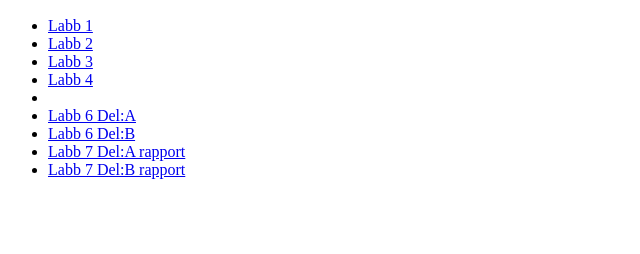
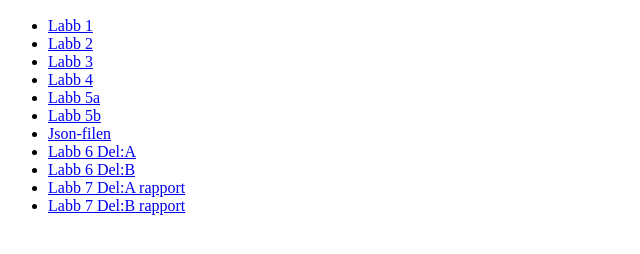
Before and after one commit to Mussse97/Webb3-Alla-labbar, a plain HTML site: page index.html in a window 1280 px wide. Shown: the part 110-364 px from the top of the page, without its empty margins (0-640 px from the left). Drawn offline with Linux system fonts and the light colour scheme.

Commit message:
WB3 DONE!
Signed-off-by: Mostafa Hussein <mh225qg@student.lnu.se>

```diff
--- a/index.html
+++ b/index.html
@@ -12,7 +12,9 @@
         <li><a href="l2/index.html">Labb 2</a></li>
         <li><a href="l3/index.html">Labb 3</a></li>
         <li><a href="L4.1/index.html">Labb 4</a></li>
-        <li><a href=""></a></li>
+        <li><a href="L5/L5a/index.html">Labb 5a</a></li>
+        <li><a href="L5/L5b/index.html">Labb 5b</a></li>
+        <li><a href="L5/L5b/Json/game.json">Json-filen</a></li>
         <li><a href="L6/L6a/index.html">Labb 6 Del:A</a></li>
         <li><a href="L6/L6b/index.html">Labb 6 Del:B</a></li>
         <li><a href="U3 Mostafa.Hussein Del_ A.pdf">Labb 7 Del:A rapport</a></li>
```
Also changed, not shown: 1 other file.
